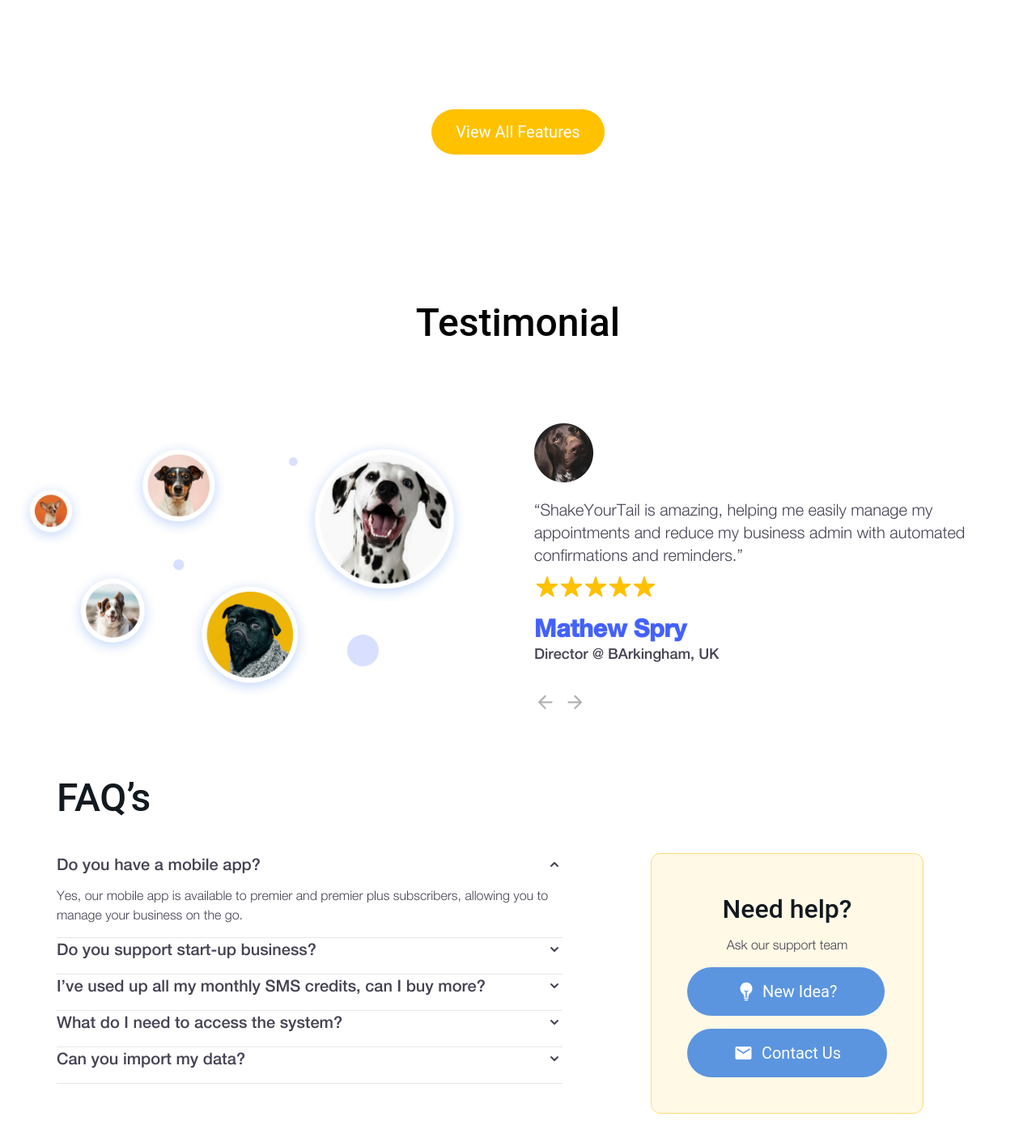
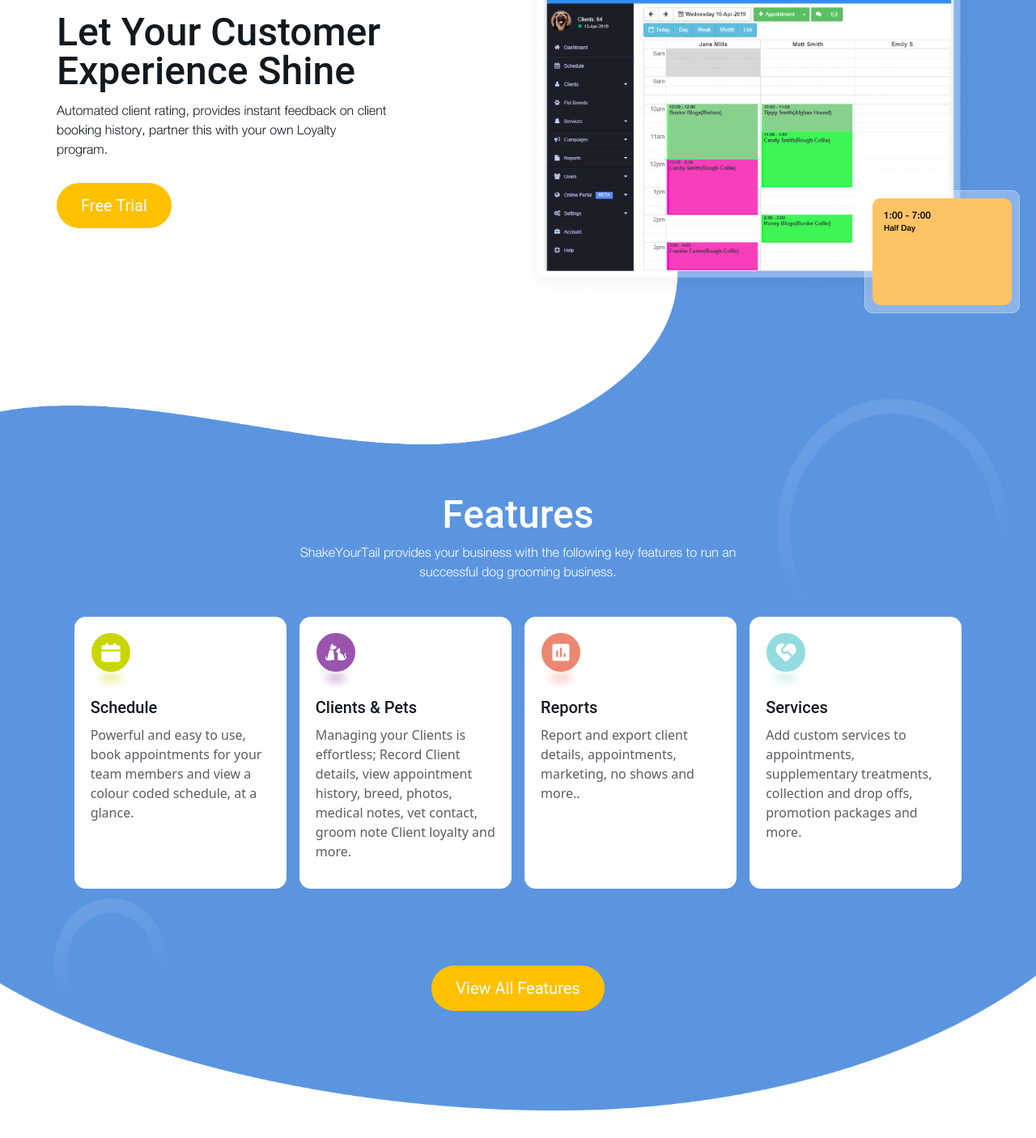
Before and after one commit to radialcoderavipoonia/shake_your_tail, a React (Create React App) app: page / in a window 1280 px wide. Shown: the part 1880-3286 px from the top of the page at 81% size. Built offline with nearby package versions, Linux system fonts and the light colour scheme.

Commit message:
pull form home

```diff
--- a/src/App.js
+++ b/src/App.js
@@ -30,20 +30,17 @@
             />
           </div>
         </div>
-        <HowIt />
-        <Features />
-        <Testonimals />
-        {/* <PricingPlan /> */}
-        <Faq />
-        <MyFooter />
-        <AboutUs />
         <MainFeatures />
-        <PricingPlan />
         <div className="bg_customer_feature">
           <CustomerExperience />
           <Features />
         </div>
+        <HowIt />
+        <PricingPlan />
+        <AboutUs />
         <Testonimals />
+        <Faq />
+        <MyFooter />
       </div>
     </>
   );
```
